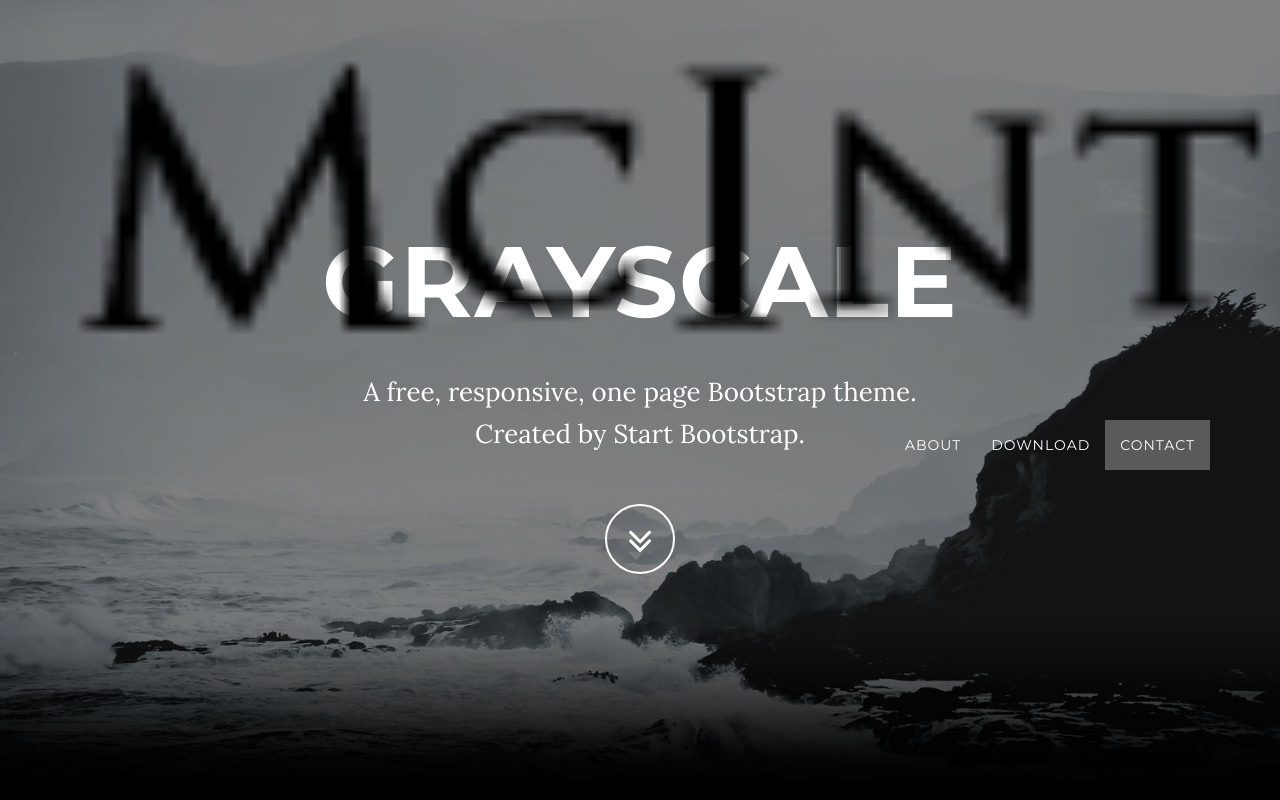
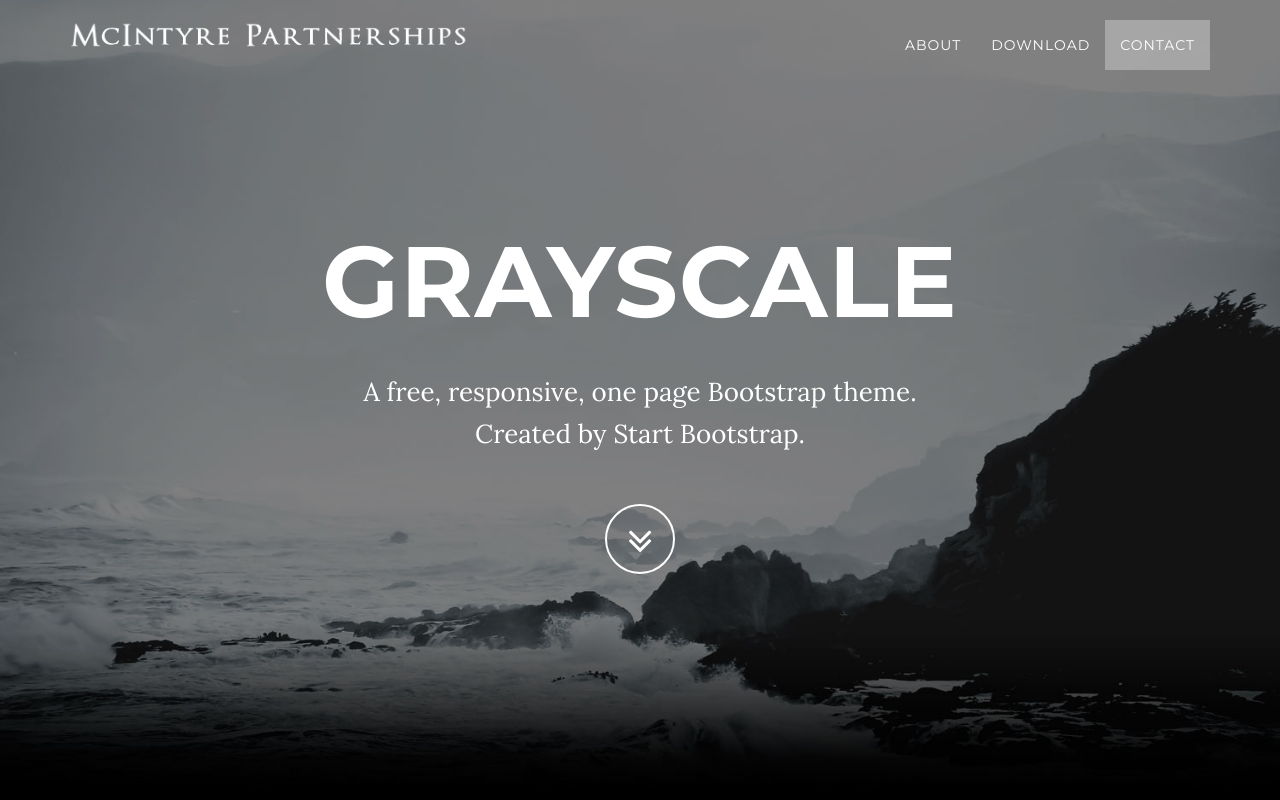
Before and after one commit to tiffanypeon/mci-partners, a website: page index.html in a window 1280 px wide. Shown: the top 800 px of the page. Drawn offline with nearby package versions, Linux system fonts and the light colour scheme; some packages are replaced by stand-ins of ours.

Commit message:
switch to white logo

```diff
--- a/index.html
+++ b/index.html
@@ -40,7 +40,7 @@
                 <button type="button" class="navbar-toggle" data-toggle="collapse" data-target=".navbar-main-collapse">
                     Menu <i class="fa fa-bars"></i>
                 </button>
-                <img src="./img/logo.png" style="height: 400px;"/>
+                <img src="./img/white_logo.png" style="width: 400px;"/>
             </div>
 
             <!-- Collect the nav links, forms, and other content for toggling -->
```
Also changed, not shown: img/36_white_log.png (added), img/white_logo.png (added).
